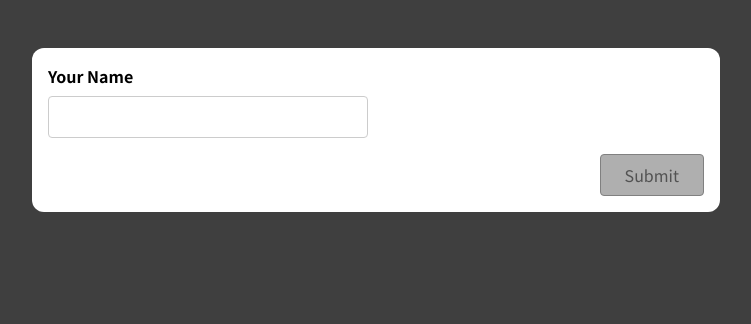
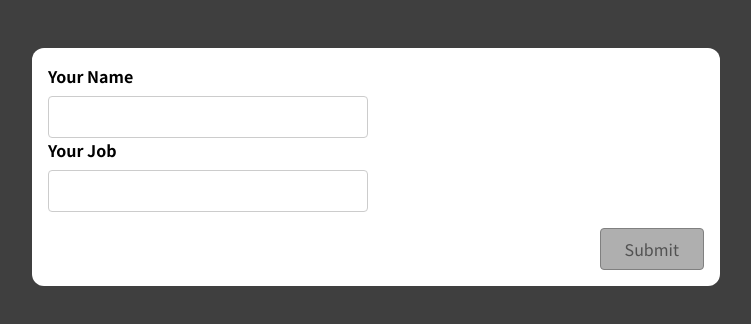
Before and after one commit to agdc101/react_form, a React (Create React App) app: page / in a window 1280 px wide. Shown: the top 324 px of the page, without its empty margins (264-1015 px from the left). Built offline with nearby package versions, Linux system fonts and the light colour scheme.

Commit message:
job field added

```diff
--- a/src/components/SimpleInput.js
+++ b/src/components/SimpleInput.js
@@ -11,23 +11,29 @@ const SimpleInput = (props) => {
    // ------------------------- //
 
    //------ VARIABLES DECS -----//
+   const enteredJobIsValid = enteredJob.trim() !== '';
    const enteredNameIsValid = enteredName.trim() !== '';
    const nameInputInvalid = !enteredNameIsValid && formInteracted // if user has used the form and name is still invalid.
+   const jobInputInvalid = !enteredJobIsValid && formInteracted // if user has used the form and name is still invalid.
 
-   const inputClasses = nameInputInvalid ? 'form-control invalid' : 'form-control';
+   const inputClasses = nameInputInvalid && enteredJobIsValid ? 'form-control invalid' : 'form-control';
    // ------------------------- //
 
    useEffect(() => {
-      if (enteredNameIsValid) {
+      if (enteredNameIsValid && enteredJobIsValid) {
          setFormIsValid(true);
       } else {
          setFormIsValid(false);
       }
-   }, [enteredNameIsValid]);
+   }, [enteredNameIsValid, enteredJobIsValid]);
 
    //-------- FUNCTIONS --------//
    function nameChangeHandler(event) {
       setEnteredName(event.target.value);
+   };
+   // ----- ----- //
+   function jobChangeHandler(event) {
+      setEnteredJob(event.target.value);
    };
    // ----- ----- //
    function formSubmissionHandler(event) {
@@ -39,11 +45,16 @@ const SimpleInput = (props) => {
          return;
       }
 
+      setEnteredJob('');
       setEnteredName('');
       setformInteracted(false);
    }
    // ----- ----- //
    function nameInputBlurHandler() {
+      setformInteracted(true);
+   };
+   // ----- ----- //
+   function jobInputBlurHandler() {
       setformInteracted(true);
    };
    // -------------------------- //
@@ -54,6 +65,10 @@ const SimpleInput = (props) => {
             <label htmlFor='name'>Your Name</label>
             <input type='text' id='name' onChange={nameChangeHandler} onBlur={nameInputBlurHandler} value={enteredName}/>
             {nameInputInvalid && <p className="error-text">Name must not be empty.</p>}
+
+            <label htmlFor='job'>Your Job</label>
+            <input type='text' id='job' onChange={jobChangeHandler} onBlur={jobInputBlurHandler} value={enteredJob}/>
+            {jobInputInvalid && <p className="error-text">Job must not be empty.</p>}
          </div>
          <div className="form-actions">
             <button disabled={!formIsValid}>Submit</button>{/* if form is invalid the button is disabled */}
```
